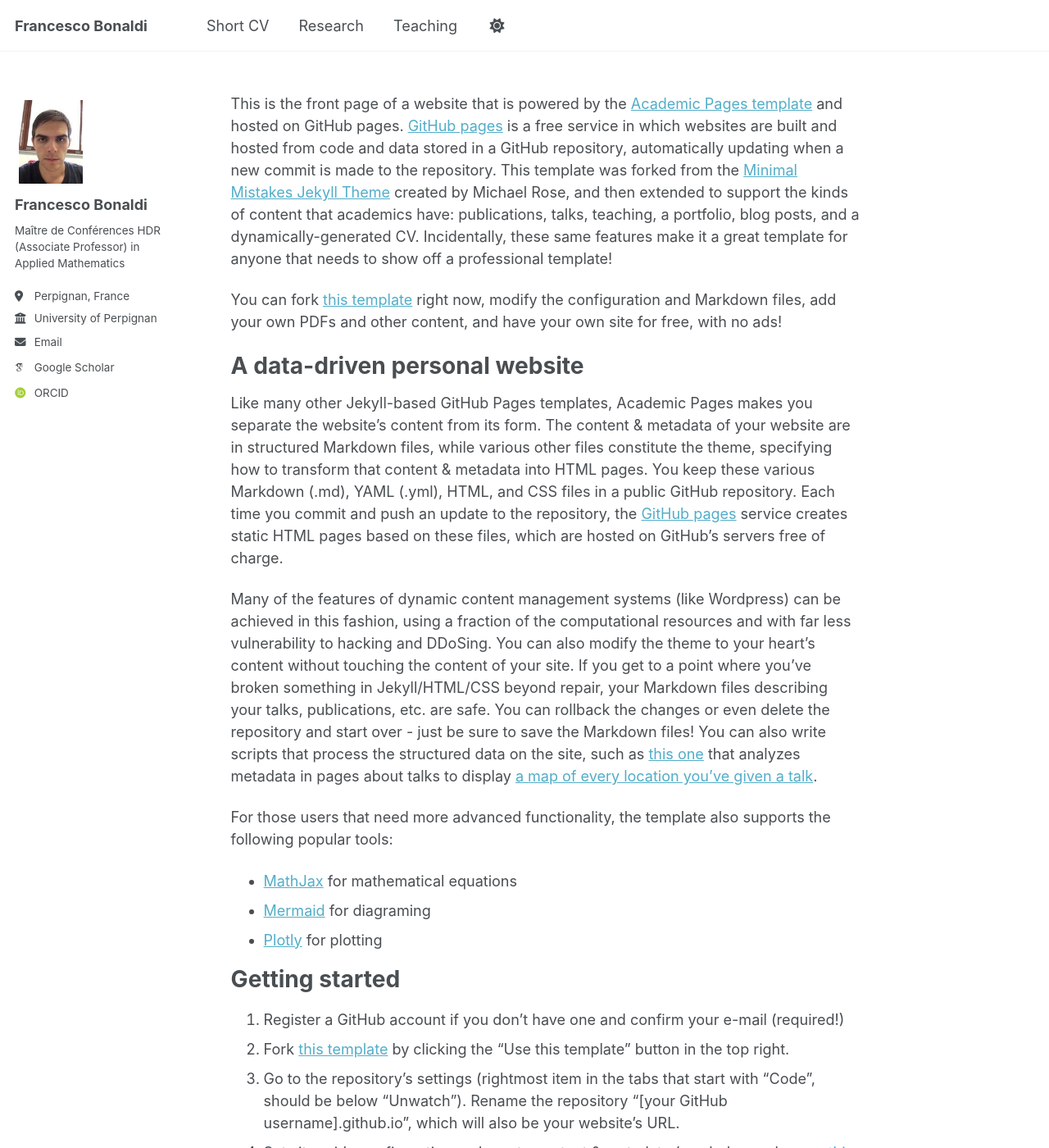
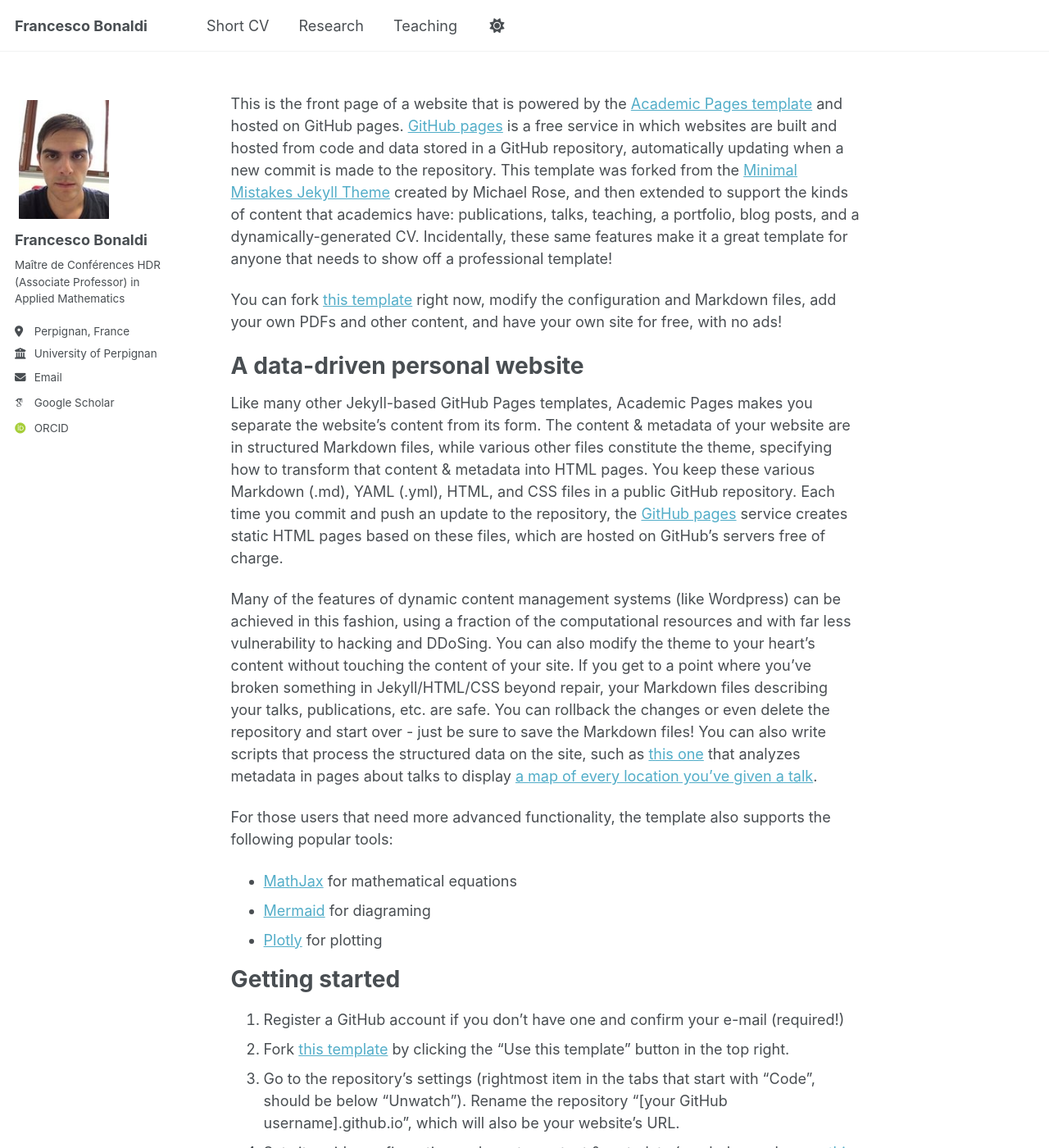
Before and after one commit to fbonaldi/fbonaldi.github.io, a Jekyll site: the page built from _pages/about.md, in a window 1280 px wide and 1400 px high. Shown: the whole window at 82% size. Built offline with Jekyll 4.4.1, drawn with Linux system fonts in a browser that asks for light colours; some web fonts are replaced; a script bundle is joined from its source files by our own code; library files that are not in the unit come from our copies.

Commit message:
Update _sidebar.scss

```diff
--- a/_sass/layout/_sidebar.scss
+++ b/_sass/layout/_sidebar.scss
@@ -94,7 +94,7 @@
   }
 
   img {
-    max-width: 87.5px;
+    max-width: 120px;
     border-radius: 0%;
 
     @include breakpoint($large) {
```
